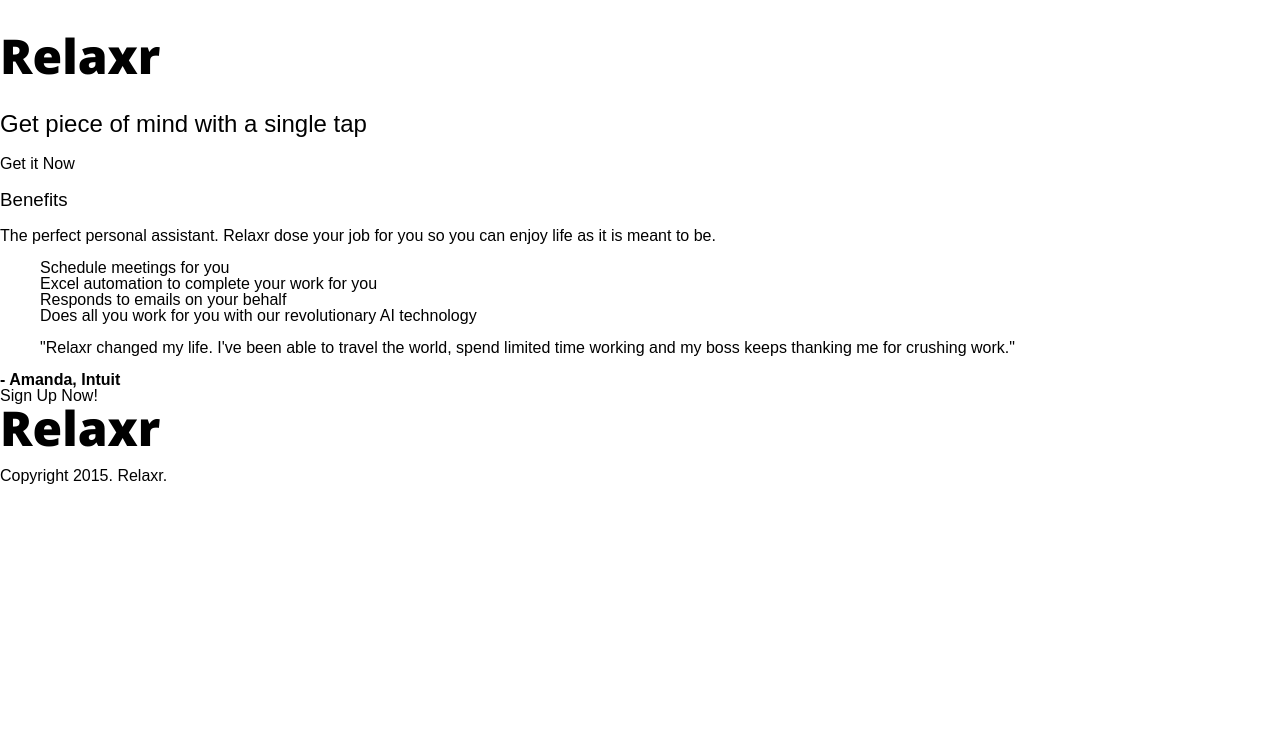
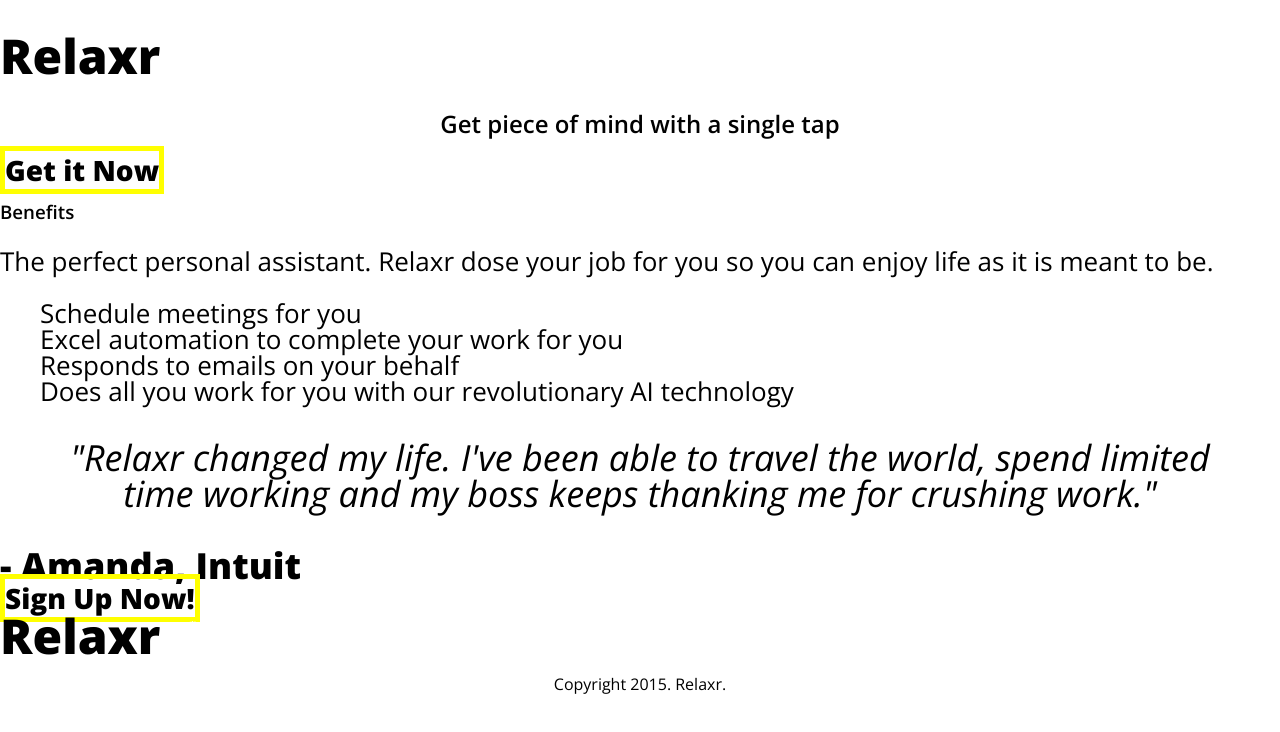
Before and after one commit to lazraka/relaxr_landing_page, a plain HTML site: page index.html in a window 1280 px wide. Drawn offline with nearby package versions, Linux system fonts and the light colour scheme.

Commit message:
Added classes

```diff
--- a/css/style.css
+++ b/css/style.css
@@ -1,5 +1,39 @@
+body{
+	font-family: Open Sans;
+}
 .logo{
-	font-family: Open Sans;
 	font-weight:800;
 	font-size:48px;
 }
+h2{
+	font-weight:600;
+	font-size:48px;
+	text-align: center;
+}
+.link{
+	font-weight:800;
+	font-size:28px;
+	border: solid 5px yellow;
+}
+h3{
+	font-weight:600;
+	font-size:40px;
+}
+.description{
+	font-weight:200;
+	font-size:26px;
+}
+blockquote{
+	font-weight:200;
+	font-size:36px;
+	font-style: italic;
+	text-align: center;
+}
+strong{
+	font-weight:600;
+	font-size:36px;
+	text-align: center;
+}
+.end{
+	text-align:center;
+}
--- a/index.html
+++ b/index.html
@@ -16,8 +16,8 @@
 	</div>
 	<div>
 		<h3>Benefits</h3>
-		<p>The perfect personal assistant. Relaxr dose your job for you so you can enjoy life as it is meant to be.</p>
-		<ul>
+		<p class="description">The perfect personal assistant. Relaxr dose your job for you so you can enjoy life as it is meant to be.</p>
+		<ul class="description">
 			<li>Schedule meetings for you</li>
 			<li>Excel automation to complete your work for you</li>
 			<li>Responds to emails on your behalf</li>
@@ -34,10 +34,10 @@
 		<a class="link">Sign Up Now!</a>
 	</div>
 	<div>
-		<strong class="logo">Relaxr</strong>
+		<span class="logo" class="bottom">Relaxr</span>
 		<img src="images/twitter.png"/>
 		<img src="images/facebook.png"/>
-		<p>Copyright 2015. Relaxr.</p>
+		<p class="end">Copyright 2015. Relaxr.</p>
 	</div>
 </body>
 </html>
```
